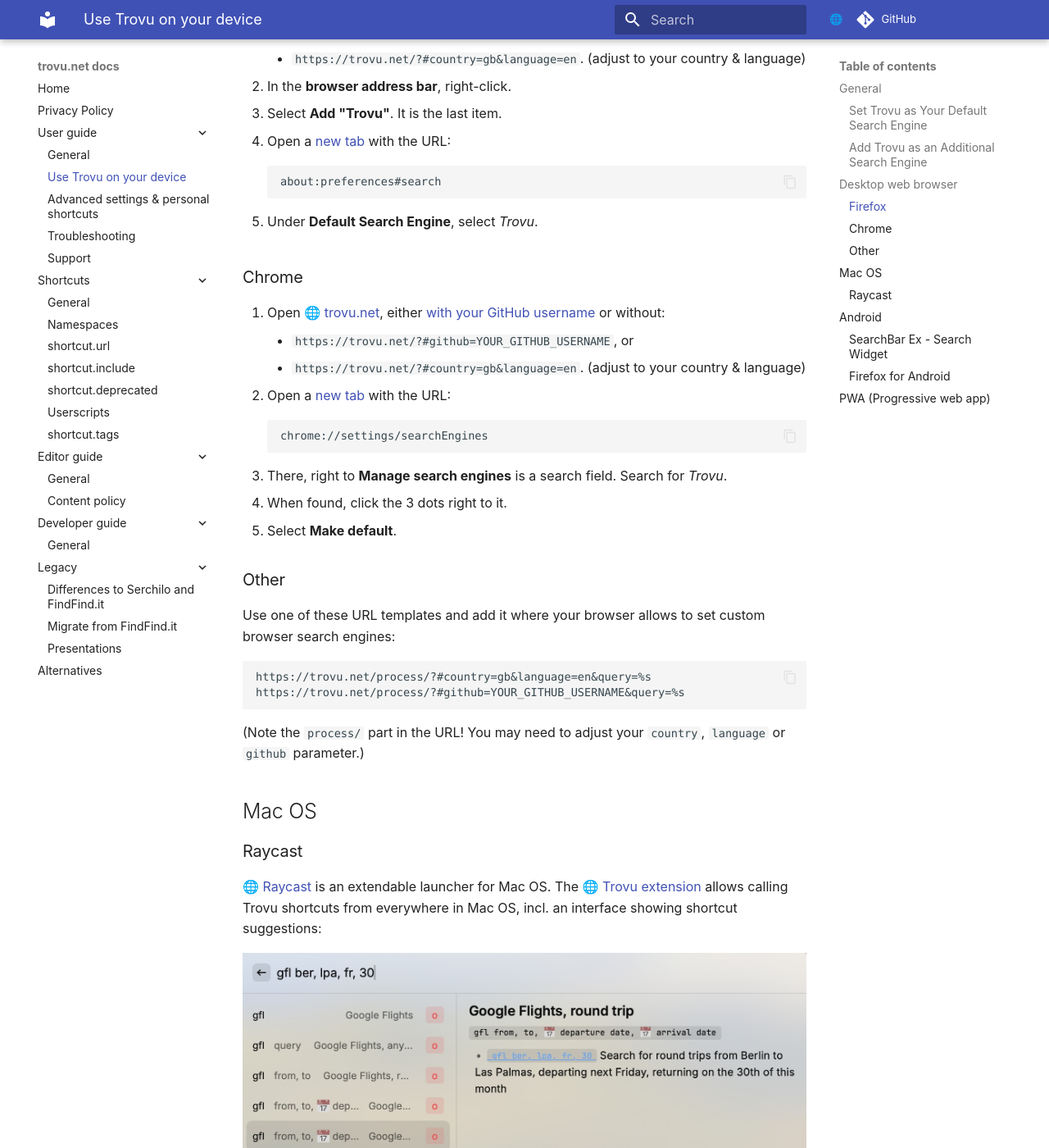
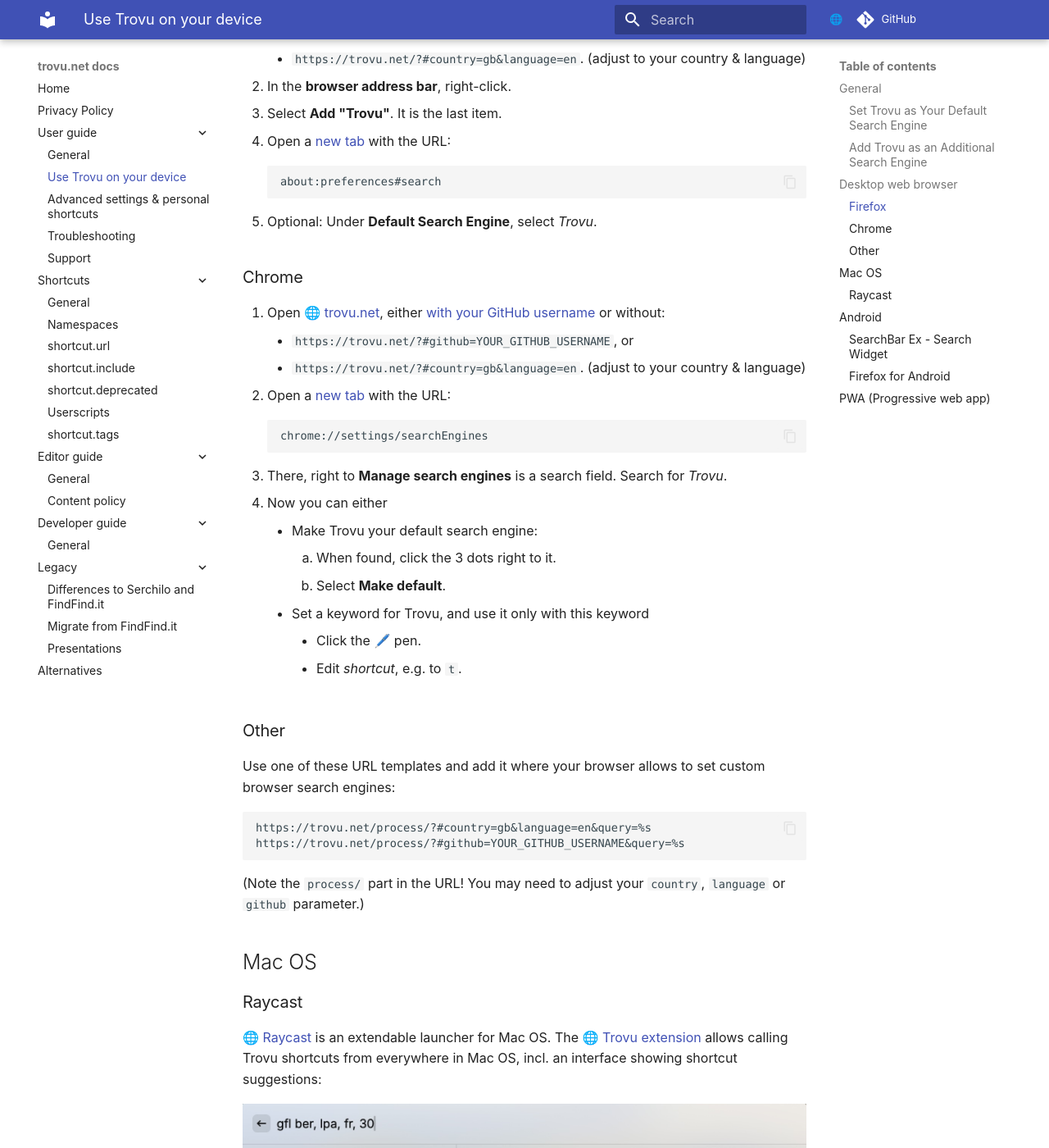
Before and after one commit to trovu/trovu, an MkDocs documentation site: the page built from docs/users/integration.md, in a window 1280 px wide and 1400 px high, scrolled down 1372 px. Shown: the whole window at 82% size. Built offline with MkDocs 1.6.1 and Material for MkDocs 9.7.7, drawn with Linux system fonts in a browser that asks for light colours; comment, search, counter and statistics services are not loaded.

Commit message:
Describe using with keyword.

```diff
--- a/docs/users/integration.md
+++ b/docs/users/integration.md
@@ -33,7 +33,7 @@
 
         about:preferences#search
 
-1.  Under **Default Search Engine**, select _Trovu_.
+1.  Optional: Under **Default Search Engine**, select _Trovu_.
 
 ### Chrome
 
@@ -45,8 +45,13 @@
         chrome://settings/searchEngines
 
 1.  There, right to **Manage search engines** is a search field. Search for _Trovu_.
-1.  When found, click the 3 dots right to it.
-1.  Select **Make default**.
+1.  Now you can either
+    -   Make Trovu your default search engine:
+        1.  When found, click the 3 dots right to it.
+        1.  Select **Make default**.
+    -   Set a keyword for Trovu, and use it only with this keyword
+        -   Click the 🖊️ pen.
+        -   Edit _shortcut_, e.g. to `t`.
 
 ### Other
 
```
